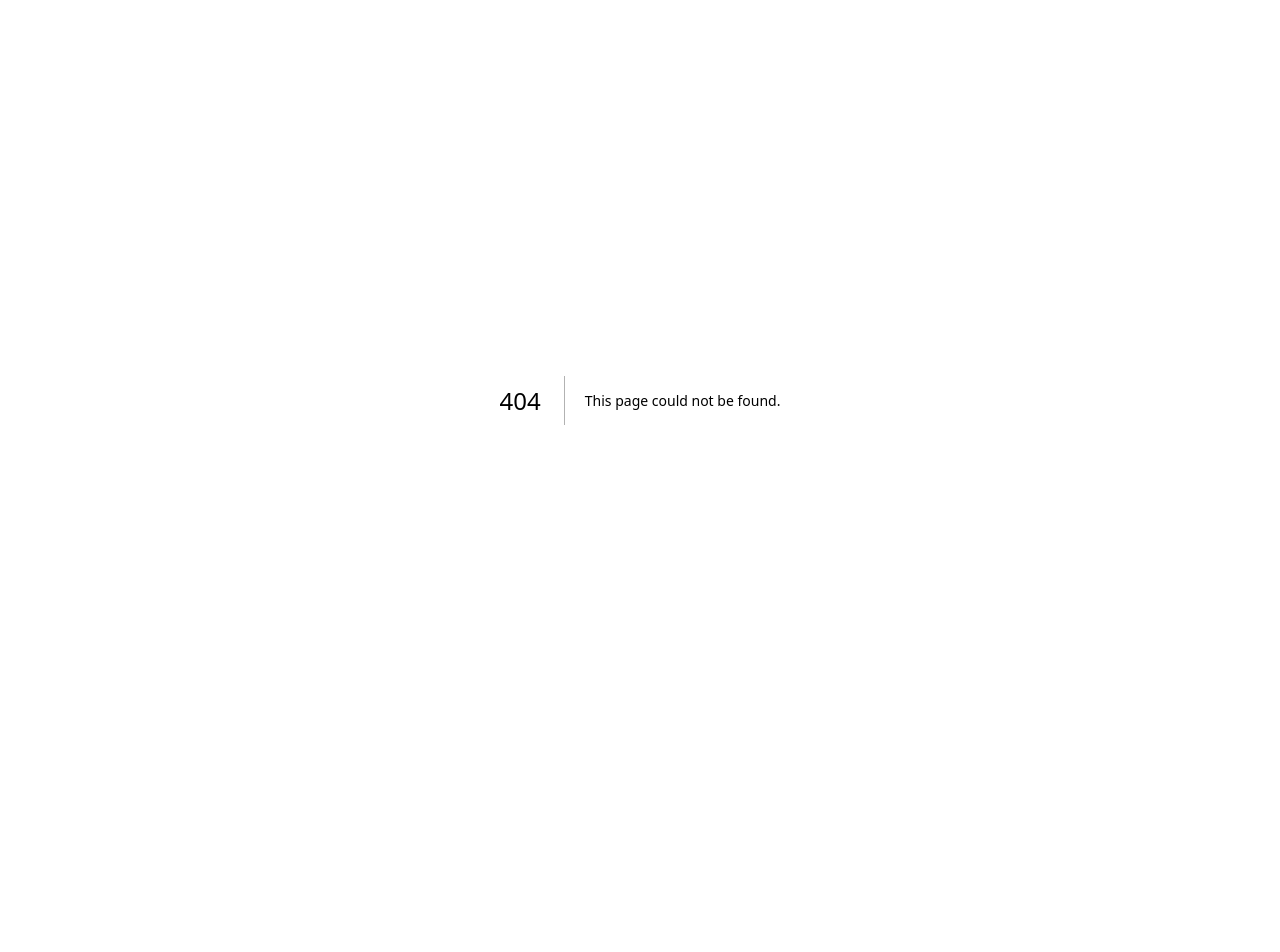
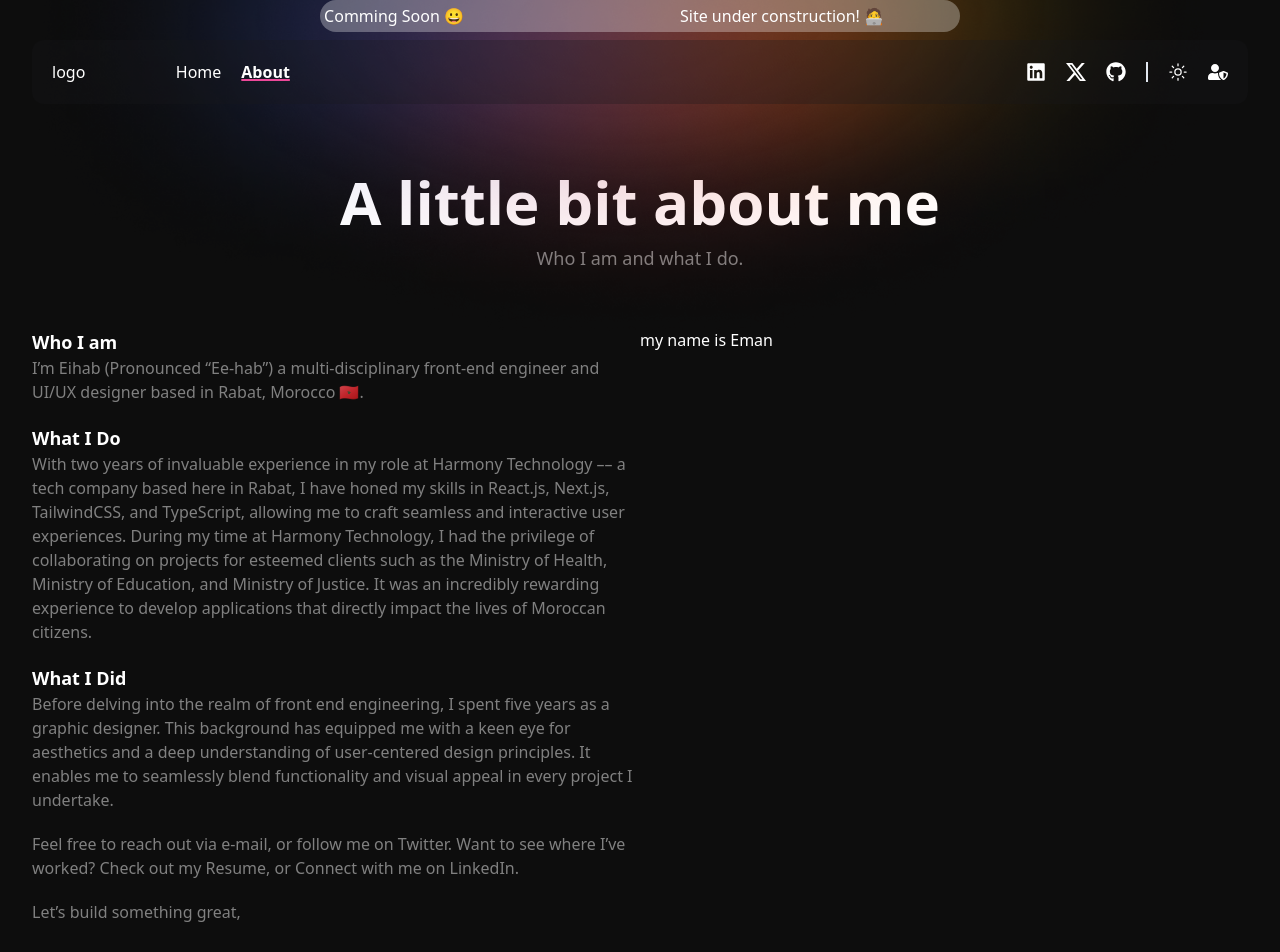
Before and after one commit to emonhaque1998/myproject, a Next.js app: page /about in a window 1280 px wide. Before the commit this address had no page. Shown: the top 952 px of the page. Before the commit the page ends 800 px from the top, so only its background shows below. Built offline with nearby package versions, Linux system fonts and the light colour scheme.

Commit message:
update about

```diff
--- /dev/null
+++ b/src/app/about/page.tsx
@@ -0,0 +1,88 @@
+"use client";
+import GetToKnow from "@/components/frontend/home/GetToKnow";
+import Hero from "@/components/frontend/home/Hero";
+import Project from "@/components/frontend/home/Project";
+import Together from "@/components/frontend/home/Together";
+import HomeLayout from "@/components/frontend/layouts/HomeLayout";
+import { useAppSelector } from "@/redux/hooks";
+
+export default function About() {
+  const theme = useAppSelector((state) => state.theme.value);
+
+  return (
+    <HomeLayout headFood={true} notice={true}>
+      <div className="flex flex-col gap-14">
+        <div className="container flex flex-col justify-end h-[30vh] max-md:h-[60vh]">
+          <div className="flex flex-col items-center gap-3">
+            <div
+              className={`text-6xl max-md:text-6xl font-bold ${
+                theme ? "text-black" : "text-white"
+              }`}
+            >
+              <h1 className="text-center">A little bit about me</h1>
+            </div>
+            <div className={`text-lg text-[#808080]`}>
+              <p>Who I am and what I do.</p>
+            </div>
+          </div>
+        </div>
+        <div className="container">
+          <div className="flex flex-row max-md:flex-col">
+            <div
+              className={`w-1/2 max-md:w-full flex flex-col gap-5 ${
+                theme ? "text-black" : "text-white"
+              }`}
+            >
+              <div>
+                <h4 className="font-bold text-lg">Who I am</h4>
+                <p className="text-[#808080]">
+                  I’m Eihab (Pronounced “Ee-hab”) a multi-disciplinary front-end
+                  engineer and UI/UX designer based in Rabat, Morocco 🇲🇦.
+                </p>
+              </div>
+              <div>
+                <h4 className="font-bold text-lg">What I Do</h4>
+                <p className="text-[#808080]">
+                  With two years of invaluable experience in my role at Harmony
+                  Technology –– a tech company based here in Rabat, I have honed
+                  my skills in React.js, Next.js, TailwindCSS, and TypeScript,
+                  allowing me to craft seamless and interactive user
+                  experiences. During my time at Harmony Technology, I had the
+                  privilege of collaborating on projects for esteemed clients
+                  such as the Ministry of Health, Ministry of Education, and
+                  Ministry of Justice. It was an incredibly rewarding experience
+                  to develop applications that directly impact the lives of
+                  Moroccan citizens.
+                </p>
+              </div>
+              <div>
+                <h4 className="font-bold text-lg">What I Did</h4>
+                <p className="text-[#808080]">
+                  Before delving into the realm of front end engineering, I
+                  spent five years as a graphic designer. This background has
+                  equipped me with a keen eye for aesthetics and a deep
+                  understanding of user-centered design principles. It enables
+                  me to seamlessly blend functionality and visual appeal in
+                  every project I undertake.
+                </p>
+              </div>
+              <div>
+                <p className="text-[#808080]">
+                  Feel free to reach out via e-mail, or follow me on Twitter.
+                  Want to see where I’ve worked? Check out my Resume, or Connect
+                  with me on LinkedIn.
+                </p>
+              </div>
+              <div>
+                <p className="text-[#808080]">Let’s build something great,</p>
+              </div>
+            </div>
+            <div className="w-1/2 text-white max-md:hidden">
+              <h1>my name is Eman</h1>
+            </div>
+          </div>
+        </div>
+      </div>
+    </HomeLayout>
+  );
+}
--- a/src/auth.ts
+++ b/src/auth.ts
@@ -21,7 +21,7 @@ export const { handlers, auth, signIn, signOut } = NextAuth({
         },
       });
 
-      if (!existingUser || !existingUser.emailVerified) {
+      if (!existingUser) {
         return false;
       }
       return true;
--- a/src/components/frontend/home/Together.tsx
+++ b/src/components/frontend/home/Together.tsx
@@ -7,16 +7,16 @@ export default function Together() {
     <>
       <div className="container py-5">
         <div className="flex items-center">
-          <div className="flex flex-col w-1/2 gap-3">
+          <div className="flex flex-col w-1/2 max-md:w-3/5 gap-3">
             <h2
-              className={`text-3xl font-bold ${
+              className={`text-3xl max-md:text-lg font-bold ${
                 theme ? "text-[#151515]" : "text-[#F6F6F6]"
               }`}
             >
               Lets work together
             </h2>
             <p
-              className={`text-lg ${
+              className={`text-lg max-md:text-sm ${
                 theme ? "text-[#151515]" : "text-[#808080]"
               }`}
             >
@@ -24,8 +24,8 @@ export default function Together() {
               I’m ready when you are.
             </p>
           </div>
-          <div className="flex justify-end w-1/2">
-            <button className="flex flex-row items-center text-lg gap-2 bg-gradient-to-r from-[#1A1A1A] to-[#131313] text-white px-5 py-3 rounded-lg">
+          <div className="flex justify-end w-1/2 max-md:w-2/5">
+            <button className="flex flex-row items-center text-lg max-md:text-sm max-md:gap-1 gap-2 bg-gradient-to-r from-[#1A1A1A] to-[#131313] text-white px-5 py-3 max-md:px-2 max-md:py-2 rounded-lg">
               <IoSend />
               Get in touch
             </button>
--- a/src/components/frontend/layouts/Footer.tsx
+++ b/src/components/frontend/layouts/Footer.tsx
@@ -8,7 +8,7 @@ export default function Footer() {
   return (
     <>
       <div
-        className={`mt-5 z-10 bg-[url('/assets/img/footer-background.png')] bg-contain bg-no-repeat bg-bottom`}
+        className={`mt-10 z-10 bg-[url('/assets/img/footer-background.png')] bg-contain bg-no-repeat bg-bottom`}
       >
         <div className="bg-[url('/assets/img/Shape.png')] bg-contain bg-no-repeat bg-top">
           <div className="flex flex-col justify-center">
--- a/src/components/frontend/layouts/Header.tsx
+++ b/src/components/frontend/layouts/Header.tsx
@@ -10,12 +10,19 @@ import { setTheme } from "@/redux/features/themeModeSlice";
 import { BsMoonStarsFill } from "react-icons/bs";
 import { FaUserShield } from "react-icons/fa";
 import { FiMenu } from "react-icons/fi";
+import { IoClose } from "react-icons/io5";
+import { usePathname } from "next/navigation";
+
+const navLinks = [
+  { name: "Home", href: "/" },
+  { name: "About", href: "/about" },
+];
 
 export default function Header() {
   const theme = useAppSelector((state) => state.theme.value);
   const dispatch = useAppDispatch();
   const [mobileNav, setMobileNav] = useState(false);
-
+  const pathName = usePathname();
   const changeNavHandler = () => {
     setMobileNav(!mobileNav);
   };
@@ -26,7 +33,7 @@ export default function Header() {
 
   return (
     <div className="flex justify-center max-md:relative">
-      <div className="container max-md:px-5 absolute top-10 z-10">
+      <div className="container max-md:px-5 absolute top-10 max-md:top-3 z-10">
         <div
           className={`${
             theme ? "bg-white/30" : "bg-[#18181D]/30"
@@ -51,33 +58,25 @@ export default function Header() {
                 theme ? "max-md:bg-black/50" : "max-md:bg-white/80"
               } max-md:rounded-xl`}
             >
-              <li
-                className={`max-md:py-1 max-md:px-3 max-md:rounded-t-xl ${
+              {navLinks.map((link) => {
+                return (
+                  <Link
+                    href={link.href}
+                    key={link.name}
+                    className={`transition-all cursor-pointer max-md:py-1 max-md:px-3 max-md:rounded-t-xl ${
                       theme
                         ? "hover:max-md:bg-white hover:max-md:text-black"
                         : "hover:max-md:bg-black hover:max-md:text-white"
+                    } ${
+                      pathName === link.href
+                        ? "font-bold underline decoration-2 decoration-pink-500"
+                        : "font-normal"
                     }`}
                   >
-                Home
-              </li>
-              <li
-                className={`max-md:py-1 max-md:px-3 ${
-                  theme
-                    ? "hover:max-md:bg-white hover:max-md:text-black"
-                    : "hover:max-md:bg-black hover:max-md:text-white"
-                }`}
-              >
-                About
-              </li>
-              <li
-                className={`max-md:py-1 max-md:px-3 max-md:rounded-b-xl ${
-                  theme
-                    ? "hover:max-md:bg-white hover:max-md:text-black"
-                    : "hover:max-md:bg-black hover:max-md:text-white"
-                }`}
-              >
-                Contact
-              </li>
+                    {link.name}
+                  </Link>
+                );
+              })}
             </ul>
           </div>
           <div
@@ -111,8 +110,12 @@ export default function Header() {
             <Link href="/login">
               <FaUserShield />
             </Link>
-            <div className="hidden max-md:block">
+            <div className="hidden max-md:block cursor-pointer">
+              {mobileNav ? (
+                <IoClose onClick={changeNavHandler} />
+              ) : (
                 <FiMenu onClick={changeNavHandler} />
+              )}
             </div>
           </div>
         </div>
--- a/src/redux/features/themeModeSlice.ts
+++ b/src/redux/features/themeModeSlice.ts
@@ -7,7 +7,7 @@ export interface ThemeState {
 }
 
 const initialState: ThemeState = {
-  value: true,
+  value: false,
 };
 
 export const themeModSlice = createSlice({
```
Lines whose indentation alone changed are shown as unchanged.
